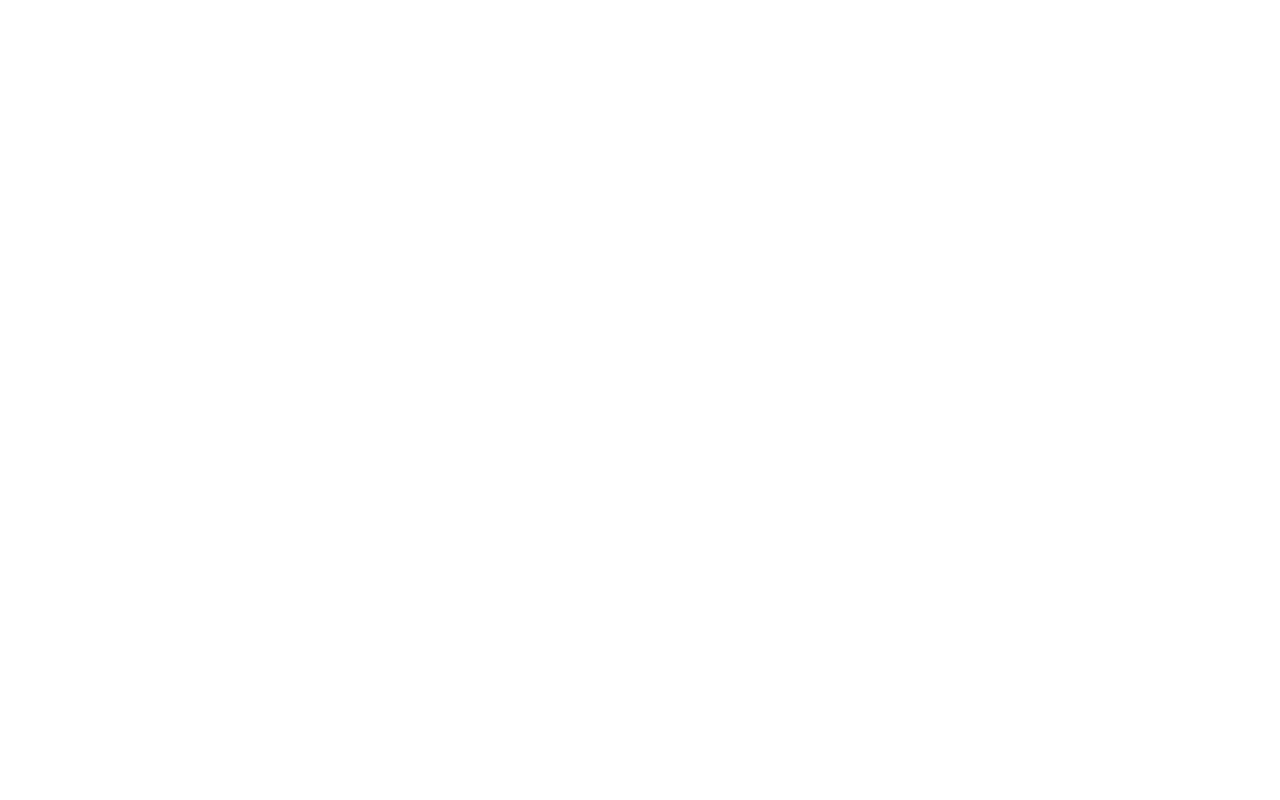
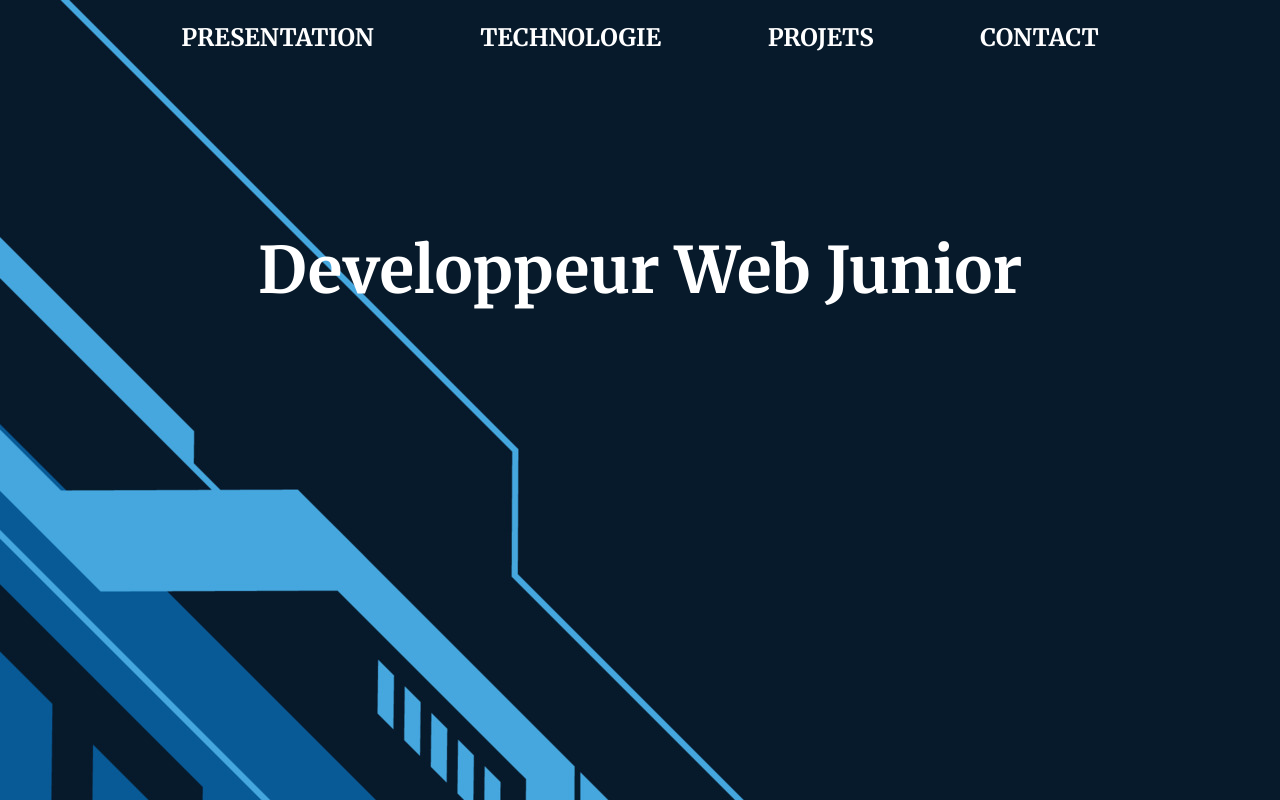
Before and after one commit to mohamedhanafi69120/MY_PORTFOLIO, a website: page index.html in a window 1280 px wide. Drawn offline with Linux system fonts and the light colour scheme.

Commit message:
mise en place du menu de navigation et du header

```diff
--- a/index.html
+++ b/index.html
@@ -1,10 +1,27 @@
 <!doctype html>
-<html lang="en">
+<html lang="fr">
   <head>
     <meta charset="UTF-8" />
     <meta name="viewport" content="width=device-width, initial-scale=1.0" />
     <link rel="stylesheet" href="./assets/style/styles.css" />
-    <title>Document</title>
+    <!--Font google -->
+    <link rel="preconnect" href="https://fonts.googleapis.com" />
+    <link rel="preconnect" href="https://fonts.gstatic.com" crossorigin />
+    <link
+      href="https://fonts.googleapis.com/css2?family=Merriweather:ital,wght@0,300;0,400;0,700;0,900;1,300;1,400;1,700;1,900&family=Raleway:ital,wght@0,100..900;1,100..900&display=swap"
+      rel="stylesheet"
+    />
+    <title>Mon-Portfolio</title>
   </head>
-  <body></body>
+  <body>
+    <nav>
+      <a href="">Presentation</a>
+      <a href="">Technologie</a>
+      <a href="">Projets</a>
+      <a href="">Contact</a>
+    </nav>
+    <header>
+      <h1>Developpeur Web Junior</h1>
+    </header>
+  </body>
 </html>
--- /dev/null
+++ b/sass/base/base.scss
@@ -0,0 +1,15 @@
+@use "../utils/mixin.scss";
+
+/*******reset*********/
+
+* {
+  margin: 0;
+  padding: 0;
+  box-sizing: border-box;
+  text-decoration: none;
+}
+
+body {
+  background: url(../../assets/image/Background.jpg);
+  background-repeat: repeat;
+}
--- /dev/null
+++ b/sass/layout/header.scss
@@ -0,0 +1,29 @@
+@use "../utils/variables.scss";
+@use "../utils/mixin.scss";
+header {
+  width: 100%;
+  height: 300px;
+  display: flex;
+  justify-content: center;
+  align-items: center;
+
+  h1 {
+    color: variables.$primary-color;
+    @include mixin.title;
+    font-size: 4em;
+    opacity: 0; // Initialement invisible
+    animation: fadeIn 4s ease-in forwards; // Animation en fondu
+  }
+
+  // Définir l'animation de fondu
+  @keyframes fadeIn {
+    0% {
+      opacity: 0; // Départ invisible
+      transform: translateY(0px); // Déplacement initial vers le bas
+    }
+    100% {
+      opacity: 1; // Complètement visible
+      transform: translateY(0); // Position normale
+    }
+  }
+}
--- /dev/null
+++ b/sass/layout/menu.scss
@@ -0,0 +1,26 @@
+@use "../utils/mixin.scss";
+@use "../utils/variables.scss";
+
+nav {
+  width: 80%;
+  height: 80px;
+  display: flex;
+  justify-content: space-around;
+  align-items: center;
+  margin: 0 auto 40px auto;
+
+  a {
+    @include mixin.title;
+    font-size: 1.5em;
+    font-weight: 600;
+    text-transform: uppercase;
+    color: variables.$primary-color;
+    padding-bottom: 5px;
+  }
+
+  a:hover {
+    color: variables.$secondary-color;
+    border-bottom: 2px solid #46a7de;
+    padding-bottom: 5px;
+  }
+}
--- a/sass/main.scss
+++ b/sass/main.scss
@@ -0,0 +1,5 @@
+@use "./utils/variables";
+@use "./utils/mixin";
+@use "./base/base";
+@use "./layout/menu";
+@use "./layout/header";
--- /dev/null
+++ b/sass/utils/mixin.scss
@@ -0,0 +1,9 @@
+/******Police *******/
+
+@mixin title {
+  font-family: "Merriweather", serif;
+}
+
+@mixin text {
+  font-family: "Raleway", serif;
+}
--- /dev/null
+++ b/sass/utils/variables.scss
@@ -0,0 +1,4 @@
+/**variables couleurs*****/
+
+$primary-color: #fff;
+$secondary-color: #46a7de;
```
Also changed, not shown: assets/image/Background.jpg (added), assets/style/styles.css, 1 other file.
